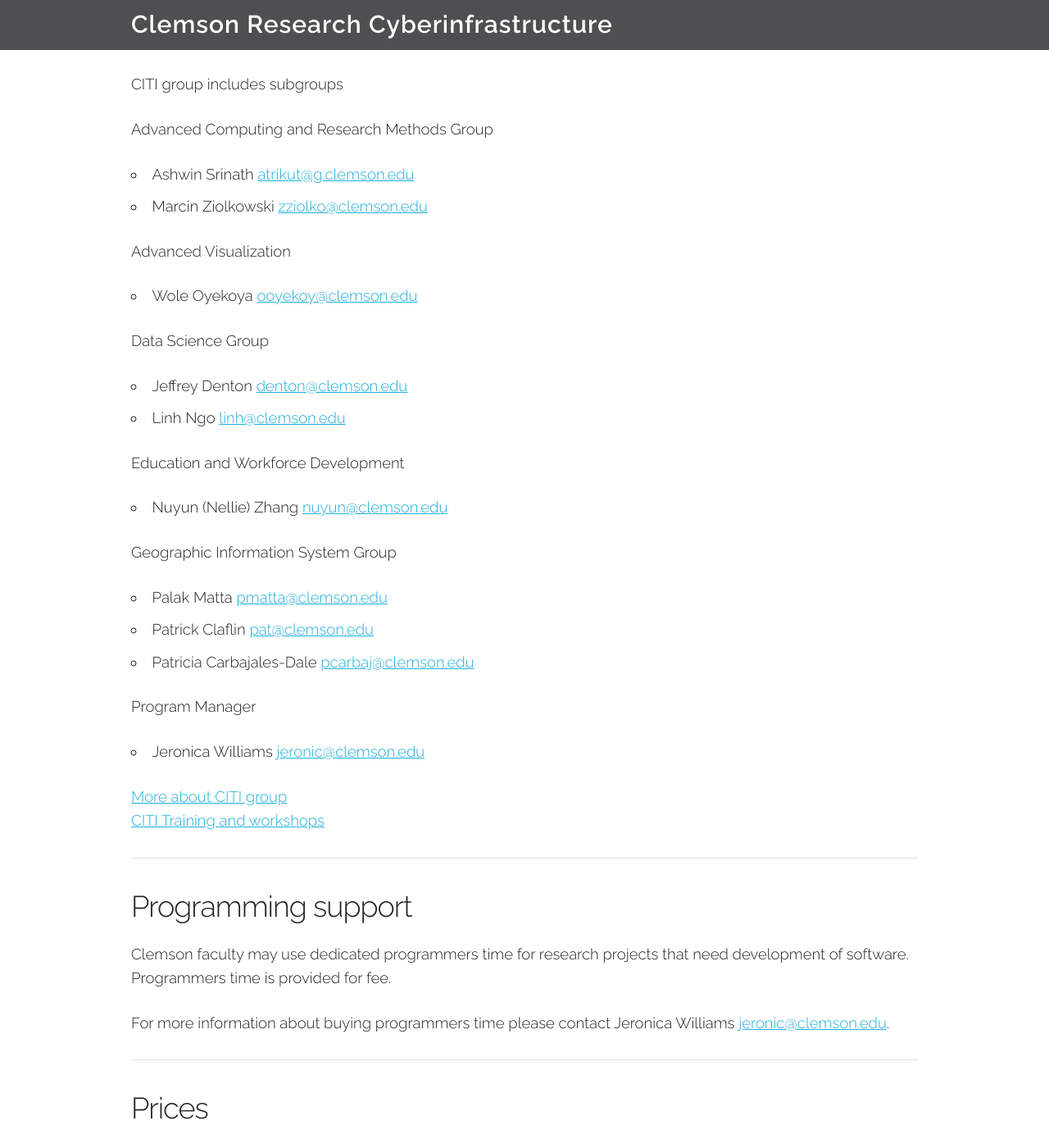
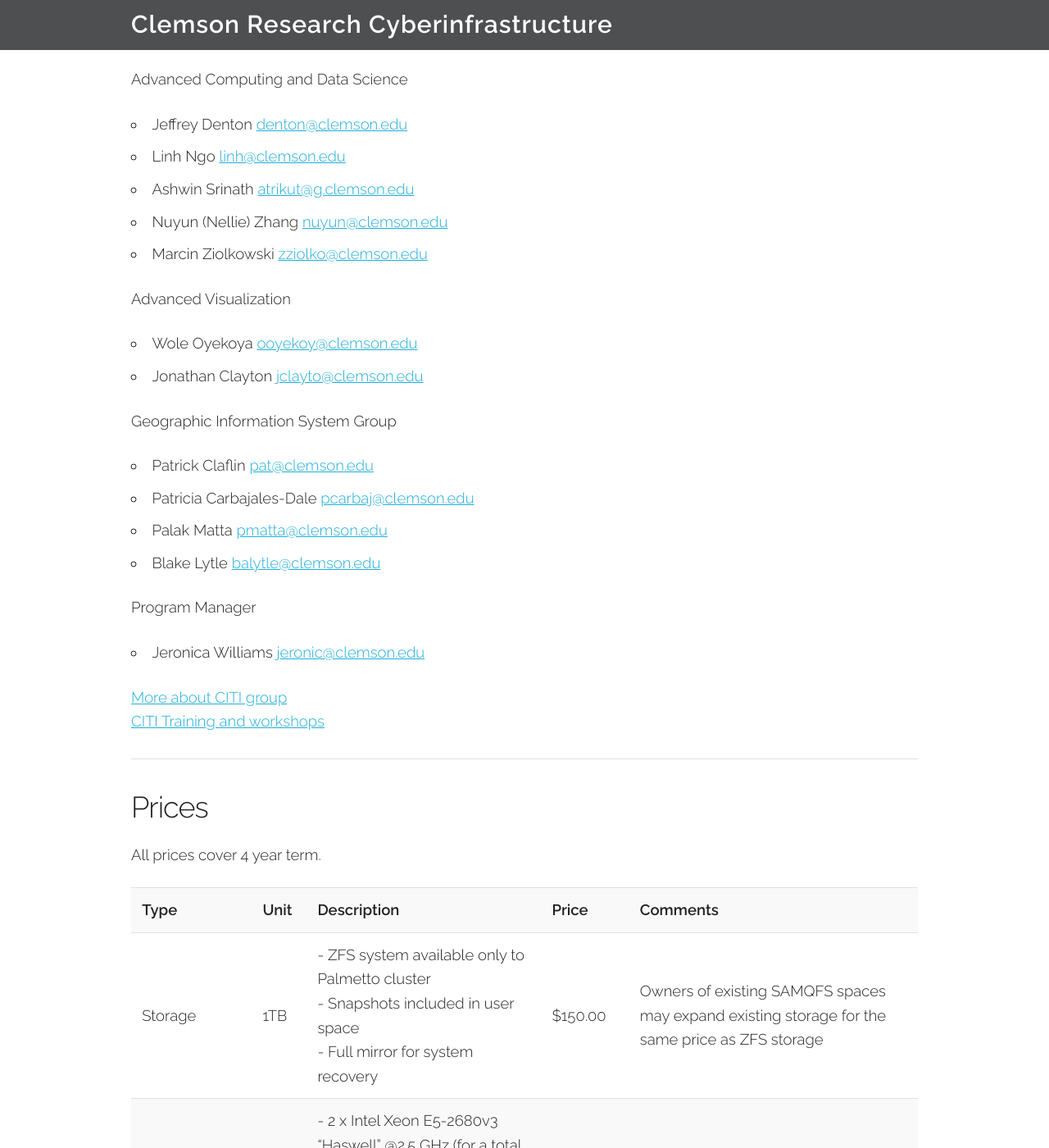
Before and after one commit to clemsonciti/citi-webpage, a Jekyll site: the page built from cyberinfrastructure.md, in a window 1280 px wide and 1400 px high, scrolled down 6187 px. Shown: the whole window at 82% size. Built offline with Jekyll 4.4.1, drawn with Linux system fonts in a browser that asks for light colours; some of the changed text lies outside the part shown.

Commit message:
Updated cyberinfrastructure page

```diff
--- a/cyberinfrastructure.md
+++ b/cyberinfrastructure.md
@@ -13,7 +13,6 @@ permalink: /infrastructure/
   <a class="button" href="#osg">Open Science Grid</a>
   <a class="button" href="#xsede">XSEDE</a>
   <a class="button" href="#citi">Research support</a>
-  <a class="button" href="#programmers">Programming support</a>
   <a class="button" href="#prices">Prices</a>
 </div>
 
@@ -44,12 +43,7 @@ performance of 814.4 TFlops (17,372 cores from Infiniband part of Palmetto)
 [New account on Palmetto](http://citi.sites.clemson.edu/new-account) <br>
 [Reservation request](http://citi.sites.clemson.edu/new-reservation) <br>
 
-#### Support
 
-HPC support is provided by Advanced Computing and Research Methods group
-
-- Ashwin Srinath <atrikut@g.clemson.edu>
-- Marcin Ziolkowski <zziolko@clemson.edu>
 
 #### Condominium model
 
@@ -227,29 +225,25 @@ and external dedicated computing resources and assists in porting and optimizing
 
 CITI group includes subgroups
 
-Advanced Computing and Research Methods Group
+Advanced Computing and Data Science
 
+- Jeffrey Denton <denton@clemson.edu>
+- Linh Ngo <linh@clemson.edu>
 - Ashwin Srinath <atrikut@g.clemson.edu>
+- Nuyun (Nellie) Zhang <nuyun@clemson.edu>
 - Marcin Ziolkowski <zziolko@clemson.edu>
 
 Advanced Visualization
 
 - Wole Oyekoya <ooyekoy@clemson.edu>
-
-Data Science Group
-
-- Jeffrey Denton <denton@clemson.edu>
-- Linh Ngo <linh@clemson.edu>
-
-Education and Workforce Development
-
-- Nuyun (Nellie) Zhang <nuyun@clemson.edu>
+- Jonathan Clayton <jclayto@clemson.edu>
 
 Geographic Information System Group
 
-- Palak Matta <pmatta@clemson.edu>
 - Patrick Claflin <pat@clemson.edu>
 - Patricia Carbajales-Dale <pcarbaj@clemson.edu>
+- Palak Matta <pmatta@clemson.edu>
+- Blake Lytle <balytle@clemson.edu>
 
 Program Manager
 
@@ -257,19 +251,6 @@ Program Manager
 
 [More about CITI group](http://citi.clemson.edu) <br>
 [CITI Training and workshops](http://citi.clemson.edu/training) <br>
-
-<hr>
-
-<span id="programmers"></span>
-
-### Programming support
-
-Clemson faculty may use dedicated programmers time for research
-projects that need development of software. Programmers time is provided
-for fee.
-
-For more information about buying programmers time please contact
-Jeronica Williams <jeronic@clemson.edu>.
 
 <hr>
 
```
Also changed, not shown: other parts of cyberinfrastructure.md (+5 -1 lines), 2 other files.
